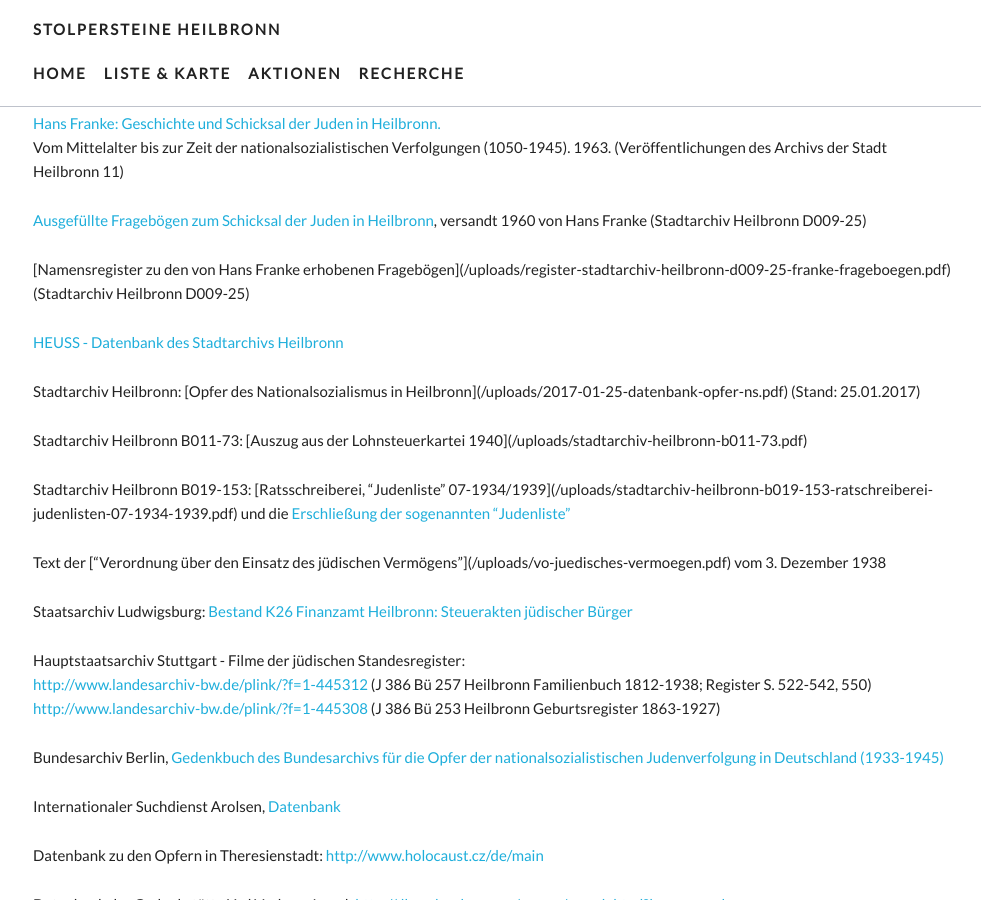
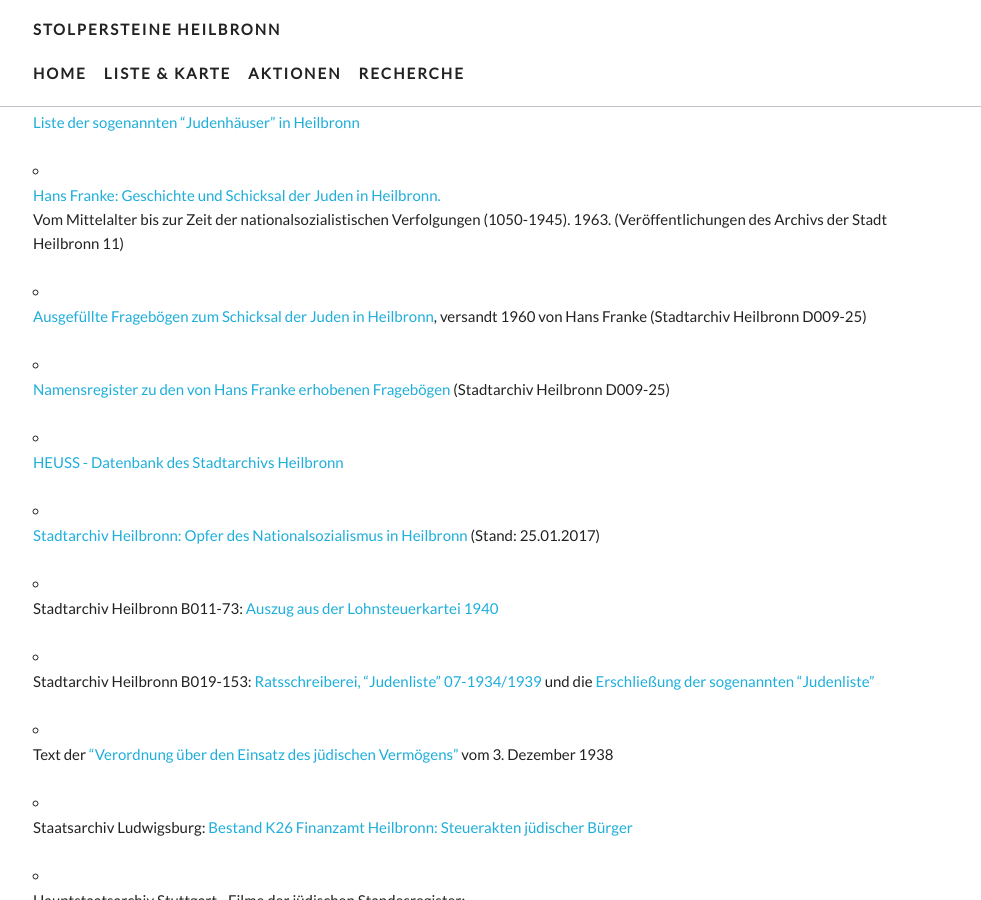
Before and after one commit to opendata-heilbronn/stolpersteine, a Jekyll site: the page built from recherche.md, in a window 1280 px wide and 900 px high, scrolled down 208 px. Shown: the whole window, without its empty margins (147-1128 px from the left). Built offline with Jekyll 4.4.1, drawn with Linux system fonts in a browser that asks for light colours; nearby versions of some CDN libraries; some web fonts are replaced; some of the changed lines change nothing that is shown.

Commit message:
Updated Recherche

```diff
--- a/recherche.md
+++ b/recherche.md
@@ -6,43 +6,59 @@ layout: page
 
 ## Links und Materialien
 
-[Checkliste für die Stolperstein-Recherche](http://projekt.stolpersteine-heilbronn.de/checkliste-stolperstein-recherchen.pdf)
+* [Checkliste für die Stolperstein-Recherche](http://projekt.stolpersteine-heilbronn.de/checkliste-stolperstein-recherchen.pdf)
 
-[Liste der sogenannten "Judenhäuser" in Heilbronn](http://projekt.stolpersteine-heilbronn.de/stadta-heilbronn-liste-judenhaeuser.pdf)
 
-[Hans Franke: Geschichte und Schicksal der Juden in Heilbronn.](https://stadtarchiv.heilbronn.de/fileadmin/daten/stadtarchiv/online-publikationen/03-vr-11-franke-juden-in-heilbronn.pdf)\
-Vom Mittelalter bis zur Zeit der nationalsozialistischen Verfolgungen (1050-1945). 1963.
-\(Veröffentlichungen des Archivs der Stadt Heilbronn 11)
+* [Liste der sogenannten "Judenhäuser" in Heilbronn](http://projekt.stolpersteine-heilbronn.de/stadta-heilbronn-liste-judenhaeuser.pdf)
 
-[Ausgefüllte Fragebögen zum Schicksal der Juden in Heilbronn](http://projekt.stolpersteine-heilbronn.de/stadtarchiv-heilbronn-d009-25-franke-frageboegen.pdf), versandt 1960 von Hans Franke (Stadtarchiv Heilbronn D009-25)
 
-\[Namensregister zu den von Hans Franke erhobenen Fragebögen\]({{ site.baseurl }}/uploads/register-stadtarchiv-heilbronn-d009-25-franke-frageboegen.pdf) (Stadtarchiv Heilbronn D009-25)
+* [Hans Franke: Geschichte und Schicksal der Juden in Heilbronn.](https://stadtarchiv.heilbronn.de/fileadmin/daten/stadtarchiv/online-publikationen/03-vr-11-franke-juden-in-heilbronn.pdf)\
+  Vom Mittelalter bis zur Zeit der nationalsozialistischen Verfolgungen (1050-1945). 1963.
+  \(Veröffentlichungen des Archivs der Stadt Heilbronn 11)
 
-[HEUSS - Datenbank des Stadtarchivs Heilbronn](http://heuss.stadtarchiv-heilbronn.de/)
 
-Stadtarchiv Heilbronn: \[Opfer des Nationalsozialismus in Heilbronn\]({{ site.baseurl }}/uploads/2017-01-25-datenbank-opfer-ns.pdf) (Stand: 25.01.2017)
+* [Ausgefüllte Fragebögen zum Schicksal der Juden in Heilbronn](http://projekt.stolpersteine-heilbronn.de/stadtarchiv-heilbronn-d009-25-franke-frageboegen.pdf), versandt 1960 von Hans Franke (Stadtarchiv Heilbronn D009-25)
 
-Stadtarchiv Heilbronn B011-73: \[Auszug aus der Lohnsteuerkartei 1940\]({{ site.baseurl }}/uploads/stadtarchiv-heilbronn-b011-73.pdf)
 
-Stadtarchiv Heilbronn B019-153: \[Ratsschreiberei, "Judenliste" 07-1934/1939\]({{ site.baseurl }}/uploads/stadtarchiv-heilbronn-b019-153-ratschreiberei-judenlisten-07-1934-1939.pdf) und die [Erschließung der sogenannten "Judenliste"](http://stolpersteine-heilbronn.de/B019-153-judenlisten-auswertung.pdf)
+* [Namensregister zu den von Hans Franke erhobenen Fragebögen](http://projekt.stolpersteine-heilbronn.de/register-stadtarchiv-heilbronn-d009-25-franke-frageboegen.pdf)  (Stadtarchiv Heilbronn D009-25)
 
-Text der \["Verordnung über den Einsatz des jüdischen Vermögens"\]({{ site.baseurl }}/uploads/vo-juedisches-vermoegen.pdf) vom 3. Dezember 1938
 
-Staatsarchiv Ludwigsburg: [Bestand K26 Finanzamt Heilbronn: Steuerakten jüdischer Bürger](https://www2.landesarchiv-bw.de/ofs21/olf/struktur.php?bestand=19302)
+* [HEUSS - Datenbank des Stadtarchivs Heilbronn](http://heuss.stadtarchiv-heilbronn.de/)
 
-Hauptstaatsarchiv Stuttgart - Filme der jüdischen Standesregister:\
-[http://www.landesarchiv-bw.de/plink/?f=1-445312](http://www.landesarchiv-bw.de/plink/?f=1-445312)  (J 386 Bü 257 Heilbronn Familienbuch 1812-1938; Register S. 522-542, 550)\
-[http://www.landesarchiv-bw.de/plink/?f=1-445308](http://www.landesarchiv-bw.de/plink/?f=1-445308) (J 386 Bü 253 Heilbronn Geburtsregister 1863-1927)
 
-Bundesarchiv Berlin, [Gedenkbuch des Bundesarchivs für die Opfer der nationalsozialistischen Judenverfolgung in Deutschland (1933-1945)](http://www.bundesarchiv.de/gedenkbuch/)
+* [Stadtarchiv Heilbronn: Opfer des Nationalsozialismus in Heilbronn](http://projekt.stolpersteine-heilbronn.de/2017-01-25-datenbank-opfer-ns.pdf) (Stand: 25.01.2017)
 
-Internationaler Suchdienst Arolsen, [Datenbank](https://digitalcollections.its-arolsen.org/)
 
-Datenbank zu den Opfern in Theresienstadt: [http://www.holocaust.cz/de/main](http://www.holocaust.cz/de/main)
+* Stadtarchiv Heilbronn B011-73: [Auszug aus der Lohnsteuerkartei 1940](http://projekt.stolpersteine-heilbronn.de/stadtarchiv-heilbronn-b011-73.pdf)
 
-Datenbank der Gedenkstätte Yad Vashem, Israel: [http://db.yadvashem.org/names/search.html?language=de](http://db.yadvashem.org/names/search.html?language=de)
 
-Das Stolperstein-Projekt von Gunter Demnig: [http://www.stolpersteine.com/](http://www.stolpersteine.com/)
+* Stadtarchiv Heilbronn B019-153: [Ratsschreiberei, "Judenliste" 07-1934/1939](http://projekt.stolpersteine-heilbronn.de/uploads/stadtarchiv-heilbronn-b019-153-ratschreiberei-judenlisten-07-1934-1939.pdf) und die [Erschließung der sogenannten "Judenliste"](http://projekt.stolpersteine-heilbronn.de/B019-153-judenlisten-auswertung.pdf)
+
+
+* Text der ["Verordnung über den Einsatz des jüdischen Vermögens"](http://projekt.stolpersteine-heilbronn.de/vo-juedisches-vermoegen.pdf) vom 3. Dezember 1938
+
+
+* Staatsarchiv Ludwigsburg: [Bestand K26 Finanzamt Heilbronn: Steuerakten jüdischer Bürger](https://www2.landesarchiv-bw.de/ofs21/olf/struktur.php?bestand=19302)
+
+
+* Hauptstaatsarchiv Stuttgart - Filme der jüdischen Standesregister:\
+  [http://www.landesarchiv-bw.de/plink/?f=1-445312](http://www.landesarchiv-bw.de/plink/?f=1-445312)  (J 386 Bü 257 Heilbronn Familienbuch 1812-1938; Register S. 522-542, 550)\
+  [http://www.landesarchiv-bw.de/plink/?f=1-445308](http://www.landesarchiv-bw.de/plink/?f=1-445308) (J 386 Bü 253 Heilbronn Geburtsregister 1863-1927)
+
+
+* Bundesarchiv Berlin, [Gedenkbuch des Bundesarchivs für die Opfer der nationalsozialistischen Judenverfolgung in Deutschland (1933-1945)](http://www.bundesarchiv.de/gedenkbuch/)
+
+
+* Internationaler Suchdienst Arolsen, [Datenbank](https://digitalcollections.its-arolsen.org/)
+
+
+* Datenbank zu den Opfern in Theresienstadt: [http://www.holocaust.cz/de/main](http://www.holocaust.cz/de/main)
+
+
+* Datenbank der Gedenkstätte Yad Vashem, Israel: [http://db.yadvashem.org/names/search.html?language=de](http://db.yadvashem.org/names/search.html?language=de)
+
+
+* Das Stolperstein-Projekt von Gunter Demnig: [http://www.stolpersteine.com/](http://www.stolpersteine.com/)
 
 ---
 
```
